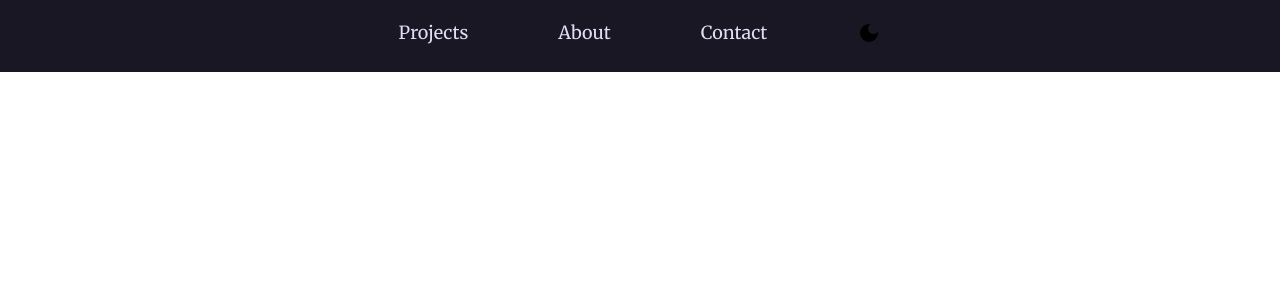
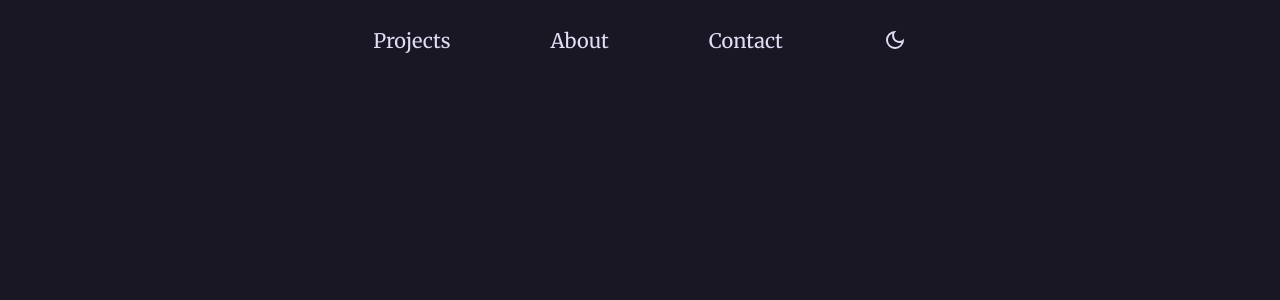
Before and after one commit to EuCaue/portfolio, a React (Vite) app: page / in a window 1280 px wide. Shown: the top 300 px of the page. Built offline with nearby package versions, Linux system fonts and the light colour scheme.

Commit message:
dark theme switcher

```diff
--- a/src/App.tsx
+++ b/src/App.tsx
@@ -1,15 +1,21 @@
-import React from 'react';
+import React, { useEffect, useState } from 'react';
+import { ThemeProvider } from 'styled-components';
 import GlobalStyles from './assets/styles/globalStyles';
 import Portfolio from './pages/Portfolio';
-
+import { darkTheme, lightTheme } from './assets/styles/themes';
 
 function App() {
+  const [isDark, setIsDark] = useState<boolean>(true);
+  const toggleTheme = () => {
+    if (isDark === false) return setIsDark(!isDark);
+    return setIsDark(false);
+  };
+
   return (
-    <>
-
+    <ThemeProvider theme={isDark ? darkTheme : lightTheme}>
       <GlobalStyles />
-      <Portfolio />
-      </>
+      <Portfolio toggleTheme={toggleTheme} />
+    </ThemeProvider>
   );
 }
 
--- a/src/assets/styles/globalStyles.ts
+++ b/src/assets/styles/globalStyles.ts
@@ -5,8 +5,8 @@ export default createGlobalStyle`
     margin: 0;
     padding: 0;
     box-sizing: border-box;
-    font-size: 18px;
-    font-family: 'Poppins', sans-serif;
+    font-size: 20px;
+    font-family: 'Merriweather', serif;
 
 }
 
@@ -20,8 +20,8 @@ body {
   display: none;
   -ms-overflow-style: none;  /* IE and Edge */
   scrollbar-width: none;  /* Firefox */
-  z-index: 1;
 }
+  background-color: ${(props) => props.theme.body}
 
 }
 
--- a/src/components/Header/index.tsx
+++ b/src/components/Header/index.tsx
@@ -1,13 +1,12 @@
 import React, { useState } from 'react';
-import { MdDarkMode, MdOutlineDarkMode } from 'react-icons/md';
-import { Navbar, Ul } from './styled';
+import { MdWbSunny, MdOutlineDarkMode } from 'react-icons/md';
+import { DarkModeSwitcher, Navbar, Ul } from './styled';
 
 interface Props {
-  toggleTheme: void;
-  isDark: boolean;
+  toggleTheme: () => void;
 }
-
-export default function Header({ toggleTheme, isDark }: Props) {
+export default function Header({ toggleTheme }: Props) {
+  const [dark, setDark] = useState<boolean>(true);
   return (
     <Navbar>
       <Ul>
@@ -20,13 +19,18 @@ export default function Header({ toggleTheme, isDark }: Props) {
         <li>
           <a href="aaa">Contact</a>
         </li>
-        <div onClick={toggleTheme}>
-          {isDark ? (
-            <MdDarkMode size={24} color="000" />
+        <DarkModeSwitcher
+          onClick={() => {
+            toggleTheme();
+            setDark(!dark);
+          }}
+        >
+          {dark ? (
+            <MdOutlineDarkMode size={24} color="#e0def4" />
           ) : (
-            <MdOutlineDarkMode size={24} color="fff" />
+            <MdWbSunny size={24} color="#ea9d34" />
           )}
-        </div>
+        </DarkModeSwitcher>
       </Ul>
     </Navbar>
   );
--- a/src/components/Header/styled.ts
+++ b/src/components/Header/styled.ts
@@ -1,8 +1,5 @@
 /* eslint-disable import/prefer-default-export */
 import styled from 'styled-components';
-
-import { MdDarkMode, MdOutlineDarkMode } from 'react-icons/md';
-import * as colors from '../../assets/styles/colors';
 
 export const Navbar = styled.nav`
   display: flex;
@@ -29,3 +26,19 @@ export const Ul = styled.ul`
     }
   }
 `;
+
+export const DarkModeSwitcher = styled.div`
+  display: flex;
+  justify-content: center;
+  align-items: center;
+  margin: auto;
+  align-self: center;
+  cursor: pointer;
+
+  :hover {
+    path {
+      color: ${(props) => props.theme.accentColor};
+      transition: all 0.5s cubic-bezier(0.215, 0.61, 0.355, 1);
+    }
+  }
+`;
--- a/src/main.tsx
+++ b/src/main.tsx
@@ -1,5 +1,6 @@
 import React from 'react';
 import ReactDOM from 'react-dom/client';
+
 import App from './App';
 
 ReactDOM.createRoot(document.getElementById('root') as HTMLElement).render(
--- a/src/pages/Portfolio/index.tsx
+++ b/src/pages/Portfolio/index.tsx
@@ -1,21 +1,11 @@
-import React, { useState } from 'react';
-import { ThemeProvider } from 'styled-components';
-import { MdDarkMode, MdOutlineDarkMode } from 'react-icons/md';
+import React from 'react';
 
 import Header from '../../components/Header';
-import { darkTheme, lightTheme } from '../../assets/styles/themes';
 
-export default function Portfolio() {
-  const [isDark, setIsDark] = useState(true);
+interface Props {
+  toggleTheme: () => void;
+}
 
-  const toggleTheme = () => {
-    if (isDark === false) return setIsDark(true);
-    return setIsDark(false);
-  };
-
-  return (
-    <ThemeProvider theme={isDark ? darkTheme : lightTheme}>
-      <Header toggleTheme={toggleTheme} isDark={isDark} />
-    </ThemeProvider>
-  );
+export default function Portfolio({ toggleTheme }: Props) {
+  return <Header toggleTheme={toggleTheme} />;
 }
```
Also changed, not shown: src/pages/Portfolio/styled.ts (deleted, +0 -8 lines).
